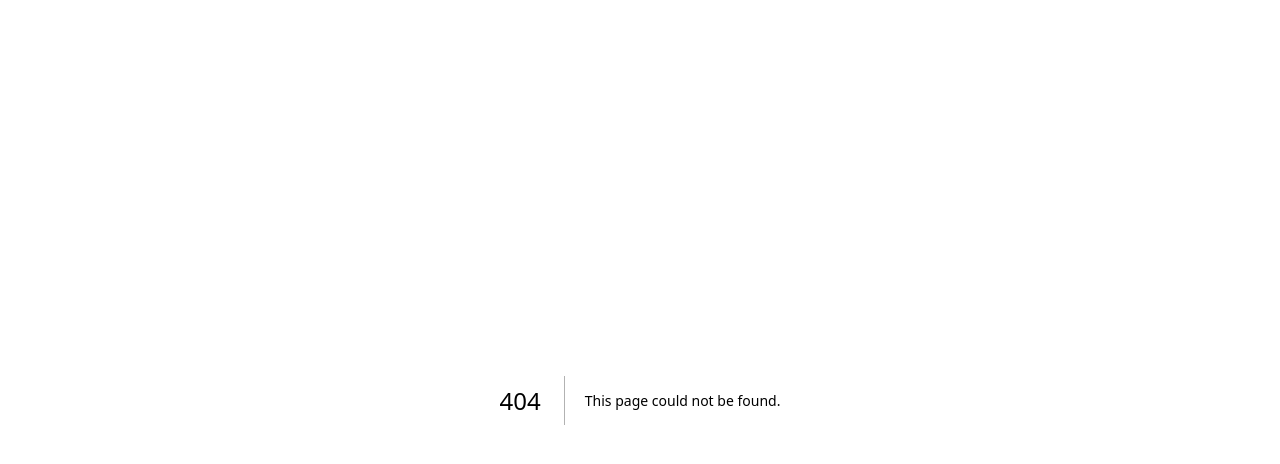
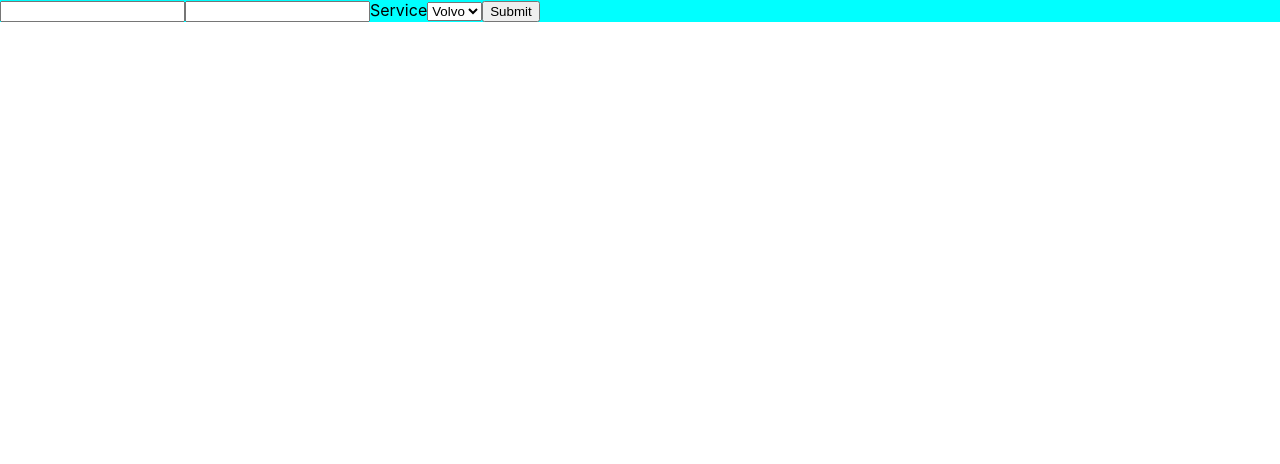
Before and after one commit to nikhilmeria/next_auth_app, a Next.js app: page /features/services in a window 1280 px wide. Before the commit this address had no page. Shown: the top 464 px of the page. Built offline with nearby package versions, Linux system fonts and the light colour scheme.

Commit message:
working on services section

```diff
--- /dev/null
+++ b/pages/api/form.js
@@ -0,0 +1,9 @@
+export default function formHandler(req, res) {
+ if (req.method === "POST") {
+  console.log("body1: ", req.body.myName);
+  console.log("body2: ", req.body.myPhn);
+  console.log("body3: ", req.body.myValue);
+
+  res.status(201).json({data: "Form processing sucessful"});
+ }
+}
--- a/pages/api/hello.js
+++ /dev/null
@@ -1,5 +0,0 @@
-// Next.js API route support: https://nextjs.org/docs/api-routes/introduction
-
-export default function handler(req, res) {
-  res.status(200).json({ name: 'John Doe' })
-}
--- /dev/null
+++ b/pages/features/services.js
@@ -0,0 +1,60 @@
+import {useState} from "react";
+import serviceStyles from "../../styles/Services.module.css";
+
+function Service() {
+ const [myName, setMyName] = useState("");
+ const [myPhn, setMyPhn] = useState("");
+ const [myValue, setMyValue] = useState("");
+
+ const handleSubmit = async (e) => {
+  e.preventDefault();
+  console.log(myName);
+  console.log(myPhn);
+  console.log(myValue);
+
+  const response = await fetch("/api/form", {
+   method: "POST",
+   body: JSON.stringify({myName, myPhn, myValue}),
+   headers: {"Content-Type": "application/json"},
+  });
+
+  const {data} = await response.json();
+  console.log("result : ", data);
+ };
+
+ return (
+  <>
+   <div className={serviceStyles.serv}>
+    <input
+     type="text"
+     value={myName}
+     onChange={(e) => setMyName(e.target.value)}
+     required
+    />
+    <input
+     type="tel"
+     value={myPhn}
+     onChange={(e) => setMyPhn(e.target.value)}
+     required
+    />
+
+    <label htmlFor="serv">Service</label>
+    <select
+     id="cars"
+     onChange={(e) => setMyValue(e.target.selectedOptions[0].label)}
+    >
+     <option value="volvo">Volvo</option>
+     <option value="saab">Saab</option>
+     <option value="opel">Opel</option>
+     <option value="audi">Audi</option>
+    </select>
+
+    <button type="submit" onClick={handleSubmit}>
+     Submit
+    </button>
+   </div>
+  </>
+ );
+}
+
+export default Service;
--- a/pages/index.js
+++ b/pages/index.js
@@ -2,6 +2,7 @@ import {useState, useEffect} from "react";
 import Head from "next/head";
 import Image from "next/image";
 import Script from "next/script";
+import Link from "next/link";
 import styles from "../styles/Home.module.css";
 
 export default function Home() {
@@ -104,9 +105,9 @@ export default function Home() {
       <Image src="/images/service.png" alt="Service" width={200} height={175} />
      </div>
      <div className={styles.card__text}>
-      <a href="http://">
+      <Link href="/features/services">
        <h3>Service</h3>
-      </a>
+      </Link>
      </div>
     </div>
     <div className={styles.card + " " + styles.cardFixedWidth}>
--- /dev/null
+++ b/styles/Services.module.css
@@ -0,0 +1,3 @@
+.serv{
+    background-color: aqua;
+}
```
